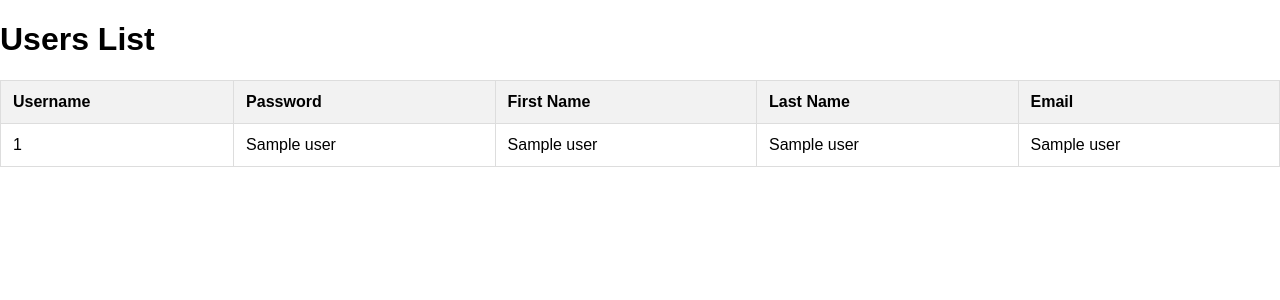
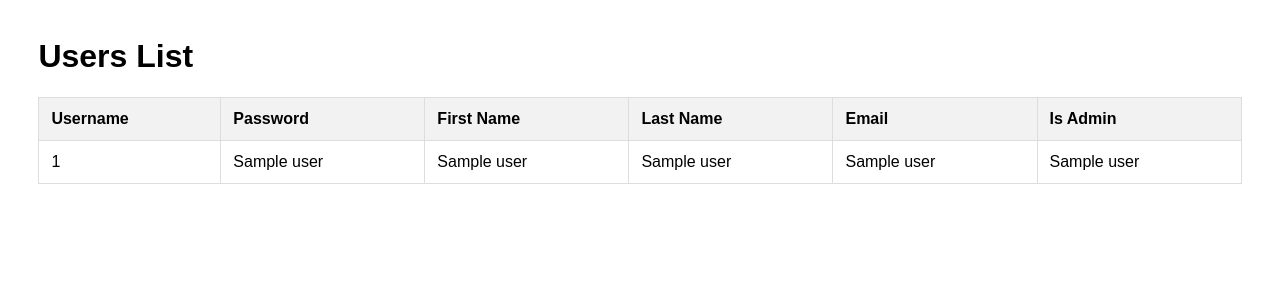
Before and after one commit to yojobama/school-computer-science-web-project, a Flask app: template NewProject/NewProject/templates/users.html in a window 1280 px wide. Shown: the part 48-348 px from the top of the page. Run offline with Flask 2, Linux system fonts and the light colour scheme; the template is opened without the code that fills it: most values are stand-ins (such as "Sample title", 1, 10 or a date in 2020).

Commit message:
improving the users list page looks, and adding a new colomn of isAdmin, updated the server side in accordance

```diff
--- a/NewProject/NewProject/auth.py
+++ b/NewProject/NewProject/auth.py
@@ -96,6 +96,6 @@ def logout():
 @admin_required
 def users():
     user_list = database.query_database(
-        query='SELECT username, password, firstName, lastName, email FROM users'
+        query='SELECT username, password, firstName, lastName, email, isAdmin FROM users'
     )
     return yj_render('users.html', users=user_list)
--- a/NewProject/NewProject/static/styles/users.css
+++ b/NewProject/NewProject/static/styles/users.css
@@ -1,8 +1,11 @@
 /* General styles */
+.users-page {
+    margin: 3%;
+}
+
 .users-page body {
     font-family: 'Arial', sans-serif;
     background-color: #f4f4f4;
-    margin: 0;
     padding: 0;
     color: #333;
 }
@@ -12,9 +15,9 @@
     color: #007BFF;
 }
 
-    .users-page a:hover {
-        text-decoration: underline;
-    }
+.users-page a:hover {
+    text-decoration: underline;
+}
 
 /* Container styles */
 .users-page .container {
--- a/NewProject/NewProject/templates/users.html
+++ b/NewProject/NewProject/templates/users.html
@@ -17,6 +17,7 @@
                 <th>First Name</th>
                 <th>Last Name</th>
                 <th>Email</th>
+                <th>Is Admin</th>
             </tr>
         </thead>
         <tbody>
@@ -27,6 +28,7 @@
                 <td>{{ user[2] }}</td>
                 <td>{{ user[3] }}</td>
                 <td>{{ user[4] }}</td>
+                <td>{{ user[5] }}</td>
             </tr>
             {% endfor %}
         </tbody>
```
